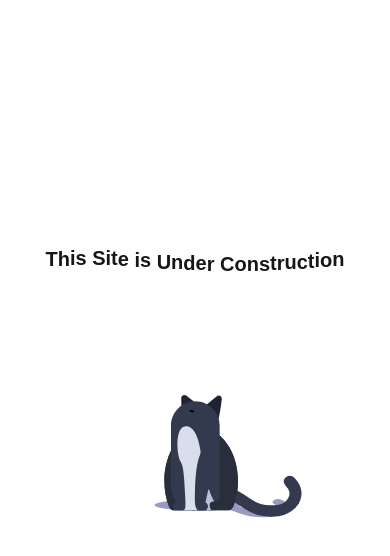
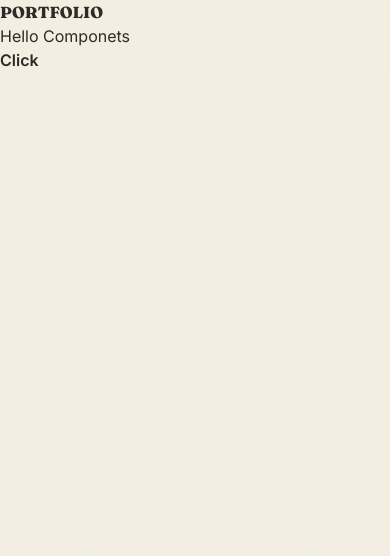
Before and after one commit to TheDAOS/protfolio-me, a Next.js app: page / in a window 390 px wide. Shown: the top 556 px of the page. Built offline with nearby package versions, Linux system fonts and the light colour scheme.

Commit message:
feat: added fonts, background color and background texture

```diff
--- a/app/globals.css
+++ b/app/globals.css
@@ -1,26 +1,18 @@
 @import "tailwindcss";
 
 :root {
-  --background: #ffffff;
-  --foreground: #171717;
+  --paper: #f3ede2;
 }
 
-@theme inline {
-  --color-background: var(--background);
-  --color-foreground: var(--foreground);
-  --font-sans: var(--font-geist-sans);
-  --font-mono: var(--font-geist-mono);
+@theme {
+  --font-title: var(--font-title);
+  --font-body: var(--font-body);
 }
 
-/* @media (prefers-color-scheme: dark) {
-  :root {
-    --background: #0a0a0a;
-    --foreground: #ededed;
-  }
-} */
+html, body {
+  background-color: var(--paper);
+}
 
 body {
-  background: var(--background);
-  color: var(--foreground);
-  font-family: Arial, Helvetica, sans-serif;
+  color: #2e2a26; /* not pure black */
 }
--- a/app/layout.tsx
+++ b/app/layout.tsx
@@ -1,17 +1,20 @@
 import type { Metadata } from "next";
-import { Geist, Geist_Mono } from "next/font/google";
+import { Fraunces, Inter } from "next/font/google";
 import "./globals.css";
 import { Analytics } from "@vercel/analytics/next"
 import { SpeedInsights } from "@vercel/speed-insights/next"
+import PaperBackground from "../components/PaperBackground";
 
-const geistSans = Geist({
-  variable: "--font-geist-sans",
+const fraunces = Fraunces({
+  variable: "--font-title",
   subsets: ["latin"],
+  weight: ["700", "800"],
 });
 
-const geistMono = Geist_Mono({
-  variable: "--font-geist-mono",
+const inter = Inter({
+  variable: "--font-body",
   subsets: ["latin"],
+  weight: ["400", "500", "600"],
 });
 
 export const metadata: Metadata = {
@@ -27,8 +30,10 @@ export default function RootLayout({
   return (
     <html lang="en">
       <body
-        className={`${geistSans.variable} ${geistMono.variable} antialiased`}
+        className={`${fraunces.variable} ${inter.variable} relative`}
       >
+        <PaperBackground />
+        {/* antialiased */}
         {children}
         <SpeedInsights />
         <Analytics />
--- a/app/page.tsx
+++ b/app/page.tsx
@@ -1,44 +1,11 @@
-'use client';
-
-import { useLottie } from "lottie-react";
-import * as cat from "@/lottie/cat.json";
-import { motion } from "framer-motion";
-
 const Home = () => {
-  const options = {
-    animationData: (cat as any).default ?? cat,
-    loop: true,
-    style: { width: 300, height: 300 },
-  };
-
-  const { View } = useLottie(options);
-
-  const text = "This Site is Under Construction";
-  const characters = text.split("");
-
   return (
-    <div className="flex justify-center items-center h-screen flex-col gap-4">
-      <h1 className="text-xl md:text-2xl font-extrabold select-none">
-        {characters.map((char, index) => (
-          <motion.span
-            key={index}
-            animate={{ y: [0, -6, 0] }}
-            transition={{
-              duration: 1.5,
-              repeat: Infinity,
-              repeatType: "loop",
-              ease: "easeInOut",
-              delay: index * 0.05,
-            }}
-            className="inline-block"
-          >
-            {char === " " ? "\u00A0" : char}
-          </motion.span>
-        ))}
-      </h1>
-      {View}
+    <div>
+      <h1 className="font-title font-extrabold">PORTFOLIO</h1>
+      <p className="font-body">Hello Componets</p>
+      <button className="font-body font-semibold">Click</button>
     </div>
-  );
+  )
 }
 
 export default Home;
--- /dev/null
+++ b/components/PaperBackground.tsx
@@ -0,0 +1,37 @@
+"use client"
+import { useEffect, useRef } from "react";
+
+export default function PaperBackground() {
+    const ref = useRef<HTMLCanvasElement>(null);
+
+    useEffect(() => {
+        const canvas = ref.current!;
+        const ctx = canvas.getContext("2d")!;
+
+        canvas.width = window.innerWidth;
+        canvas.height = window.innerHeight;
+
+        ctx.fillStyle = "#f3ede2";
+        ctx.fillRect(0, 0, canvas.width, canvas.height);
+
+        const imageData = ctx.createImageData(canvas.width, canvas.height);
+        const data = imageData.data;
+
+        for (let i = 0; i < data.length; i += 4) {
+            const noise = Math.random() * 10;
+            data[i] = 240 + noise;
+            data[i + 1] = 230 + noise;
+            data[i + 2] = 215 + noise;
+            data[i + 3] = 15; // subtle alpha
+        }
+
+        ctx.putImageData(imageData, 0, 0);
+    }, []);
+
+    return (
+        <canvas
+            ref={ref}
+            className="fixed inset-0 -z-10"
+        />
+    );
+}
```
